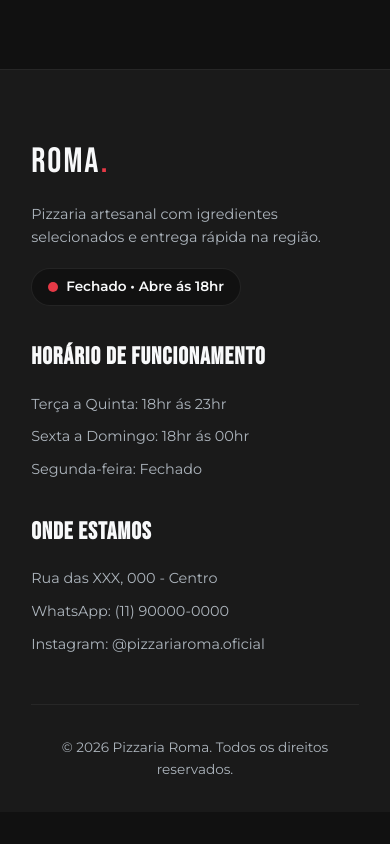
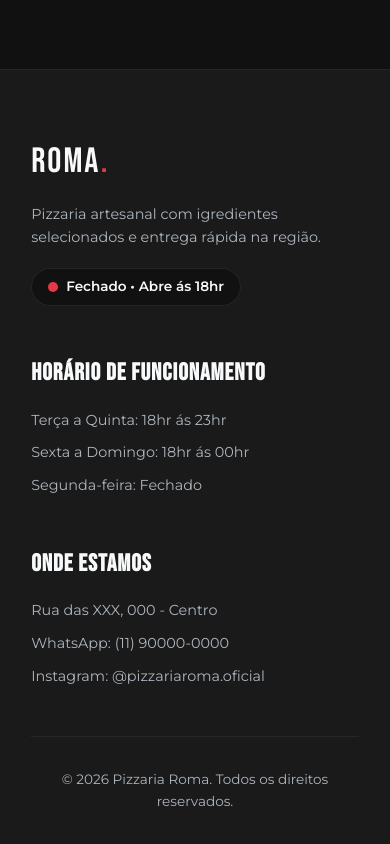
Before and after one commit to Peviaan/site-pizzaria, a plain HTML site: page index.html in a window 390 px wide. Shown: the part 5908-6752 px from the top of the page. Before the commit the page ends 6720 px from the top, so only its background shows below. Drawn offline with Linux system fonts and the light colour scheme.

Commit message:
versão do celular pronta

```diff
--- a/style.css
+++ b/style.css
@@ -1,3 +1,8 @@
+html {
+    scroll-behavior: smooth;
+    scroll-padding-top: 90px;
+}
+
 :root {
     --bg-dark: #111111;
     --bg-card: #1a1a1a;
@@ -744,6 +749,6 @@ body {
 
     .footer-grid {
         grid-template-columns: 1fr;
-        gap: 2rem;
+        gap: ;
     }
 }
```
